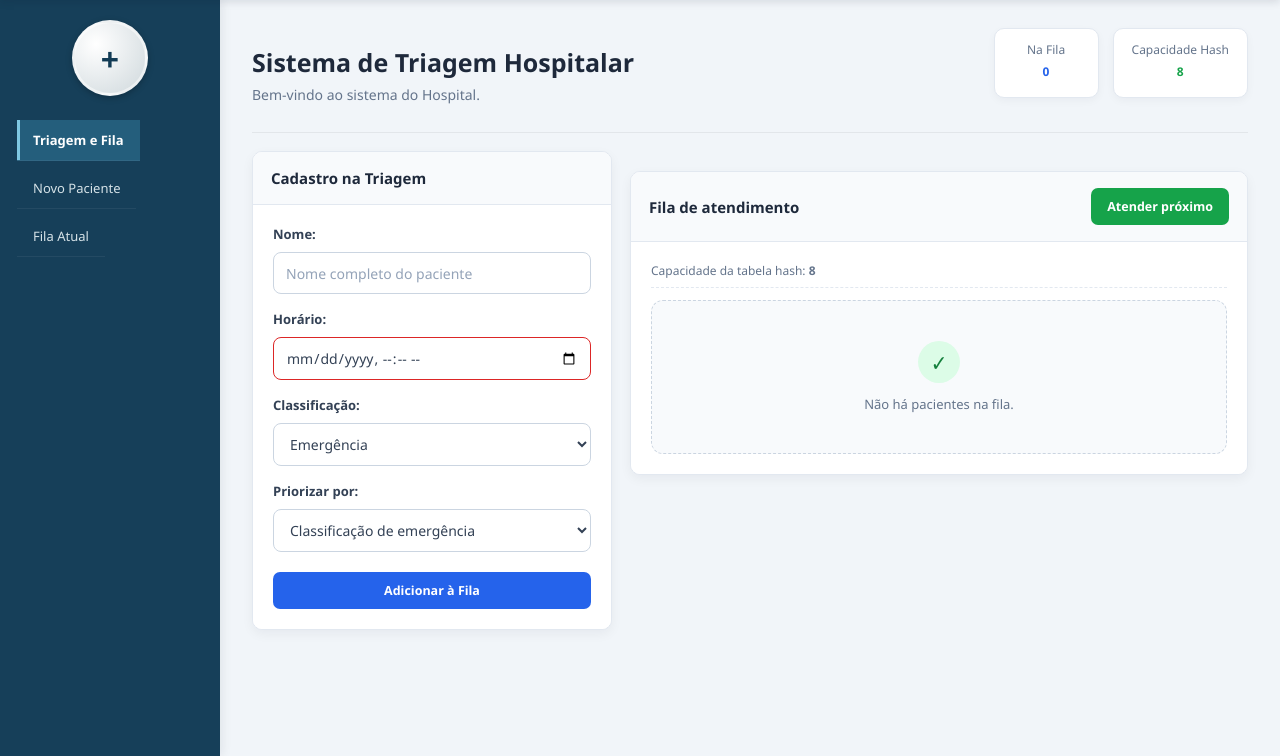
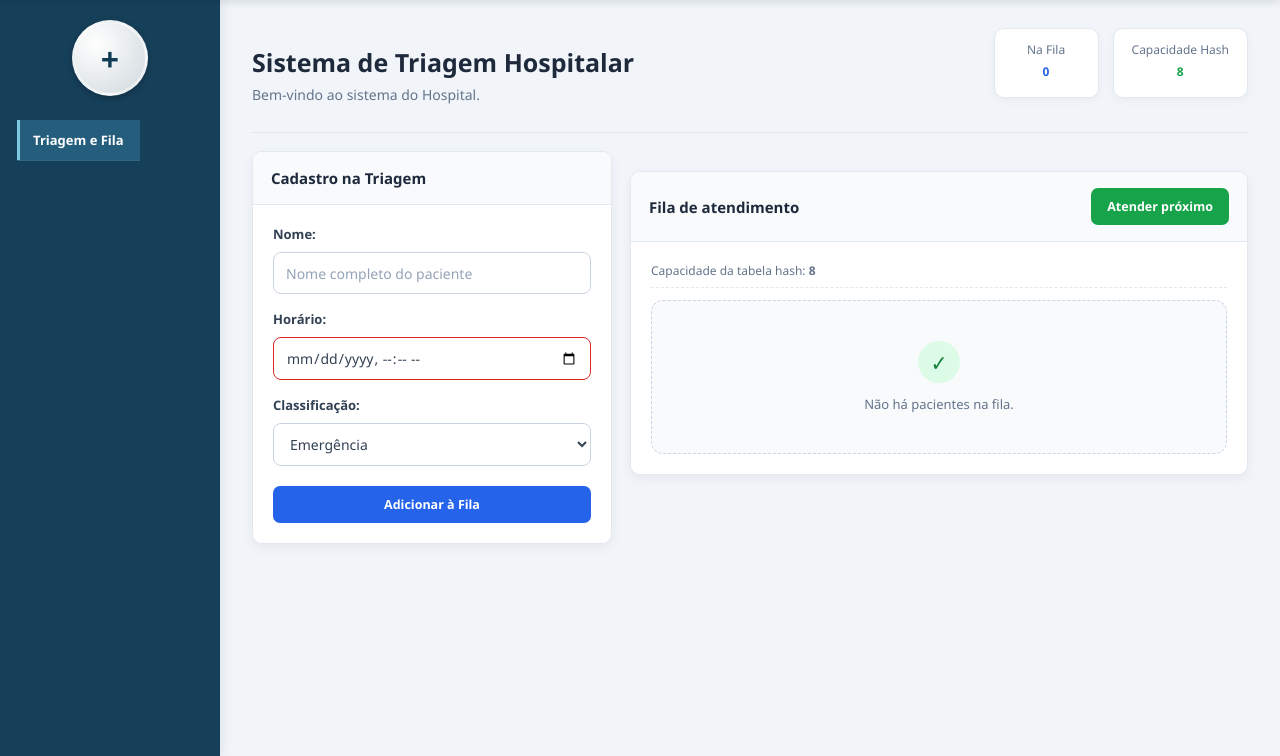
Before and after one commit to GabrielAmado07/App-Sigae, a Flask app: page / in a window 1280 px wide. Shown: the part 60-816 px from the top of the page. Run offline with Flask 3, Linux system fonts and the light colour scheme.

Commit message:
Melhoria do index

```diff
--- a/templates/index.html
+++ b/templates/index.html
@@ -25,8 +25,6 @@
             </div>
             <ul class="nav-list">
                 <li class="nav-item active"><a href="{{ url_for('index') }}">Triagem e Fila</a></li>
-                <li class="nav-item"><a href="#cadastro">Novo Paciente</a></li>
-                <li class="nav-item"><a href="#fila">Fila Atual</a></li>
             </ul>
         </aside>
 
@@ -76,14 +74,6 @@
                                     <option value="URGENTE">Urgente</option>
                                     <option value="POUCO_URGENTE">Pouco Urgente</option>
                                     <option value="NAO_URGENTE">Não Urgente</option>
-                                </select>
-                            </div>
-
-                            <div class="form-group">
-                                <label for="criterio">Priorizar por:</label>
-                                <select id="criterio" name="criterio">
-                                    <option value="CLASSIFICACAO" {% if criterio == 'CLASSIFICACAO' %}selected{% endif %}>Classificação de emergência</option>
-                                    <option value="CHEGADA" {% if criterio == 'CHEGADA' %}selected{% endif %}>Horário de chegada</option>
                                 </select>
                             </div>
 
```
